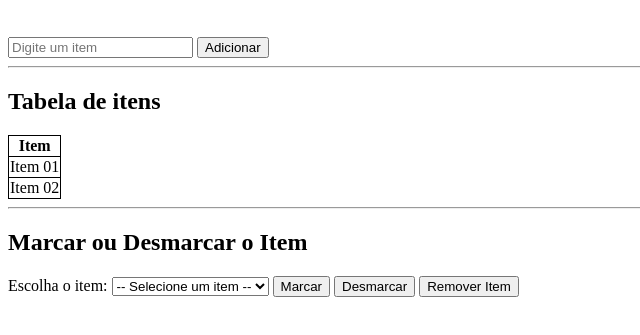
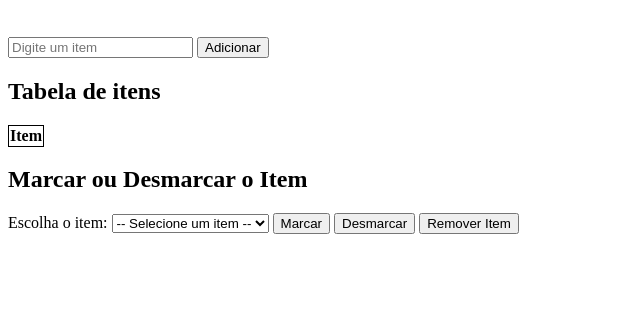
Before and after one commit to 1thallo/ProgramacaoWeb, a plain HTML site: page Atividades/Atividade 03 - Funções/index.html in a window 1280 px wide. Shown: the part 61-396 px from the top of the page, without its empty margins (0-640 px from the left). Drawn offline with Linux system fonts and the light colour scheme.

Commit message:
mod Arquivo index.html

```diff
--- a/Atividades/Atividade 03 - Funções/index.html
+++ b/Atividades/Atividade 03 - Funções/index.html
@@ -19,7 +19,6 @@
     <button id="btnAdicionar">Adicionar</button>
     <br>
 
-    <hr>
     <!--Tabela de itens; itens vindo do campo de texto após adição pelo botão -->
     <h2>Tabela de itens</h2>
 
@@ -28,13 +27,10 @@
         <!-- <thead>Item</thead> -->
         <th>Item
             <tr>
-                <td>Item 01</td>
             </tr>
-                <td>Item 02</td>
         </th>
     </table>
 
-    <hr>
     <!-- Select list, botões de marcar / desmarcar / remover item-->
     <h2>Marcar ou Desmarcar o Item</h2>
     <label> Escolha o item:
```
